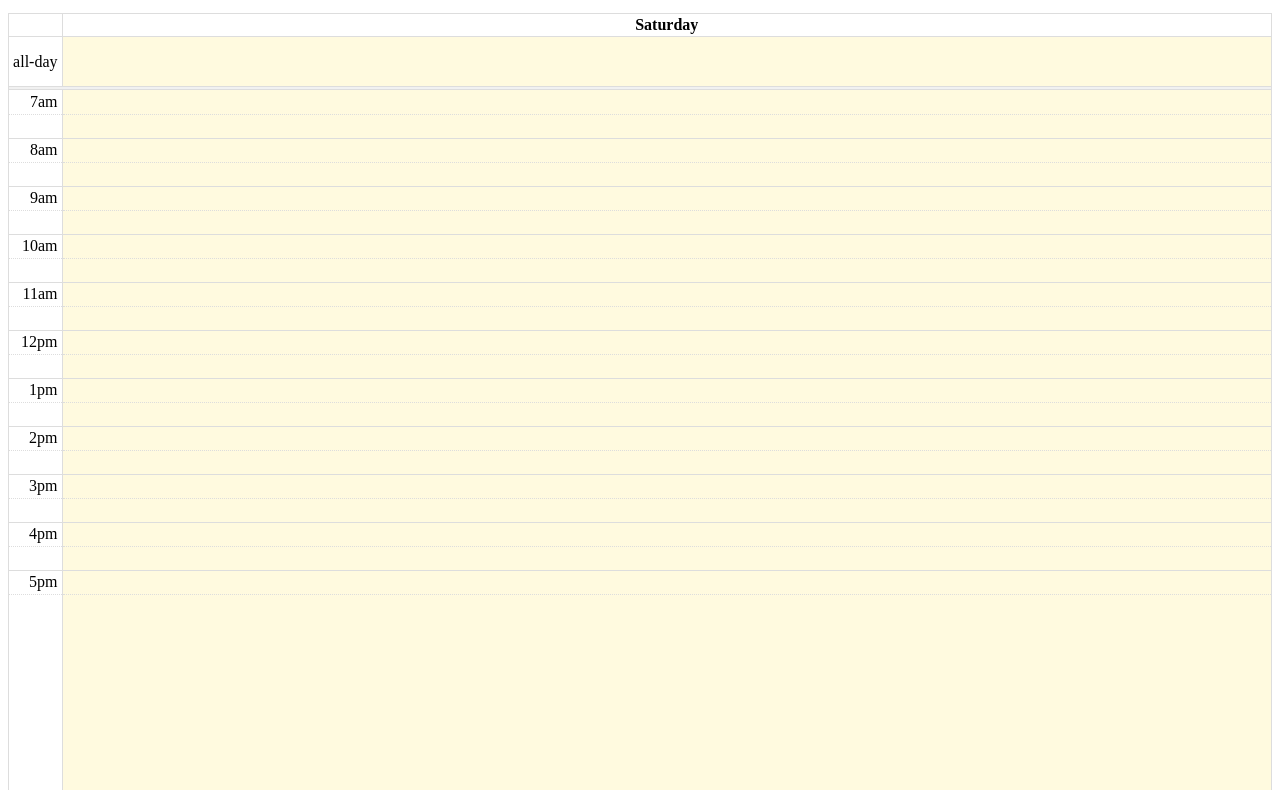
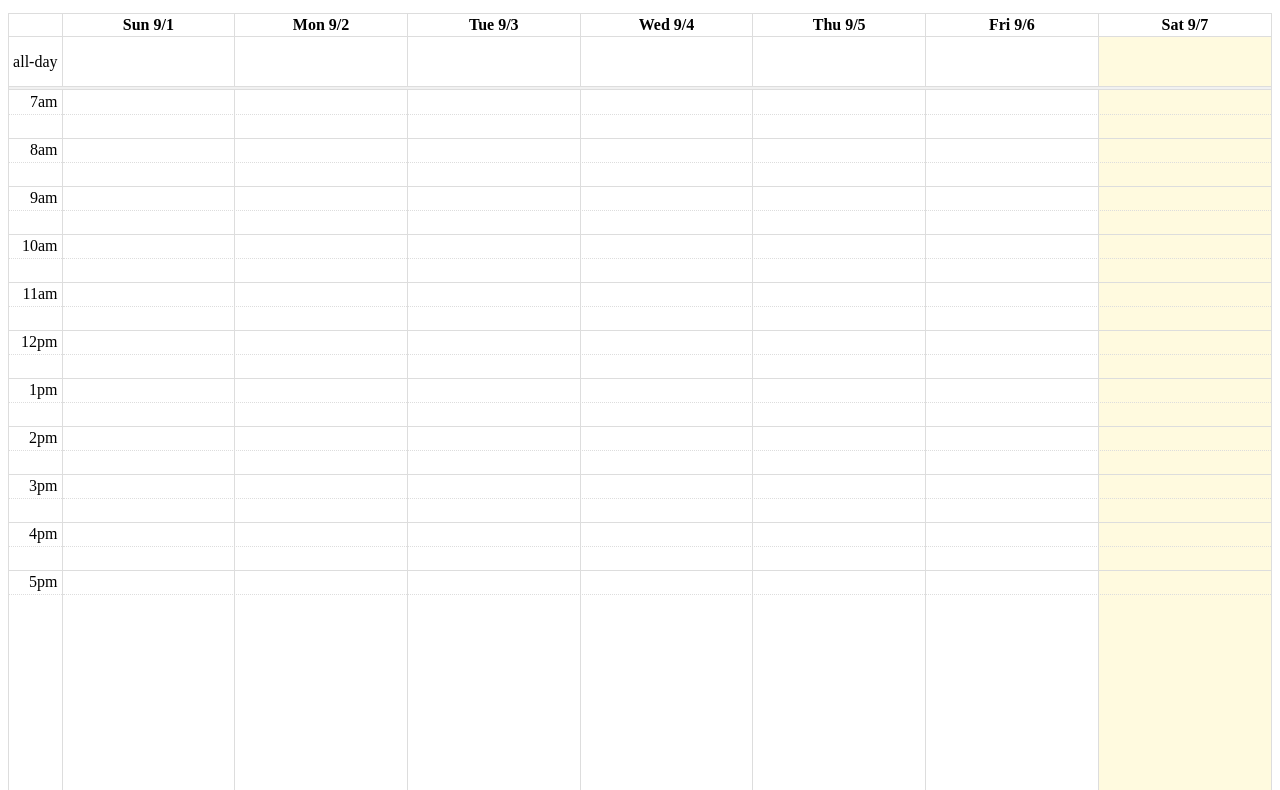
Before and after one commit to stratejik/fullcalendar-demo, a plain HTML site: page index.html in a window 1280 px wide. Shown: the part 59-849 px from the top of the page. Drawn offline with nearby package versions, Linux system fonts and the light colour scheme.

Commit message:
Update index.html

```diff
--- a/index.html
+++ b/index.html
@@ -2,7 +2,7 @@
 <html>
 <head>
   <meta charset="utf-8">
-  <title>FullCalendar Demo</title>
+  <title>FullCalendar Weekly View</title>
   <link href="https://cdn.jsdelivr.net/npm/fullcalendar@5.10.2/main.min.css" rel="stylesheet">
   <script src="https://cdn.jsdelivr.net/npm/fullcalendar@5.10.2/main.min.js"></script>
 </head>
@@ -14,10 +14,10 @@
       var calendarEl = document.getElementById('calendar');
 
       var calendar = new FullCalendar.Calendar(calendarEl, {
-        initialView: 'timeGridDay', // Can also use 'timeGridWeek' for a weekly view
-        slotMinTime: '07:00:00', // Show time starting at 7 AM
-        slotMaxTime: '18:00:00', // End the visible time at 6 PM
-        events: [] // Events will be populated dynamically via postMessage
+        initialView: 'timeGridWeek', // Display a weekly view with time slots
+        slotMinTime: '07:00:00', // Start time at 7 AM
+        slotMaxTime: '18:00:00', // End time at 6 PM
+        events: [] // Events will be dynamically populated via postMessage
       });
 
       calendar.render();
```
